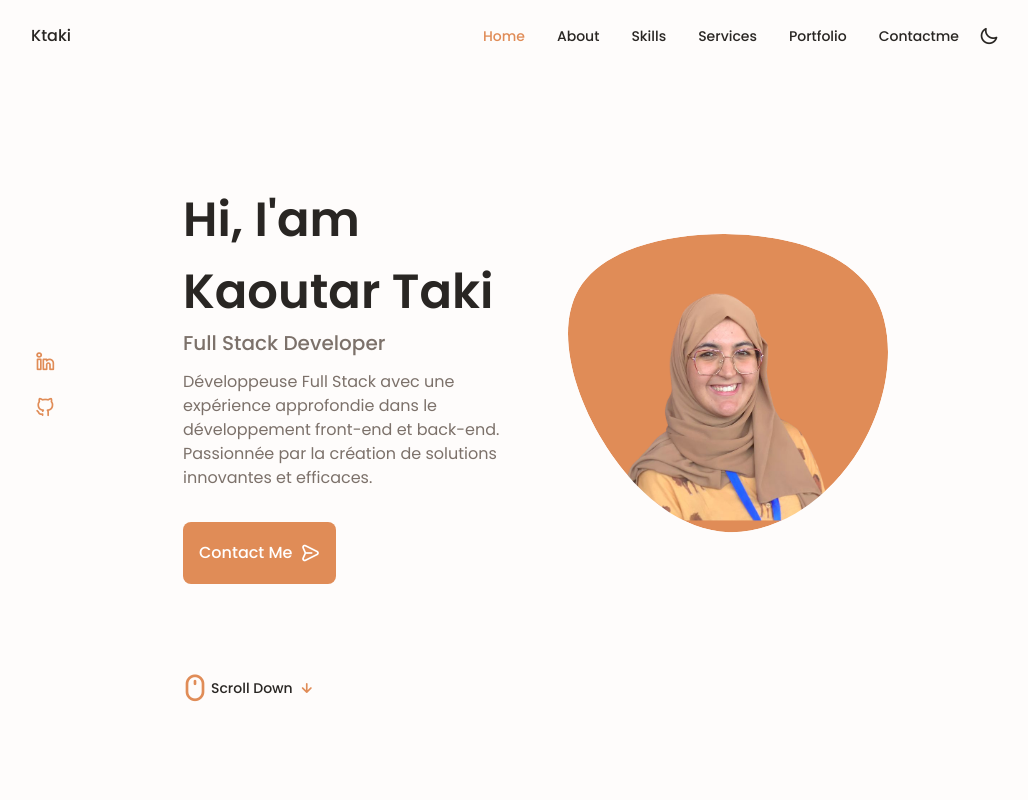
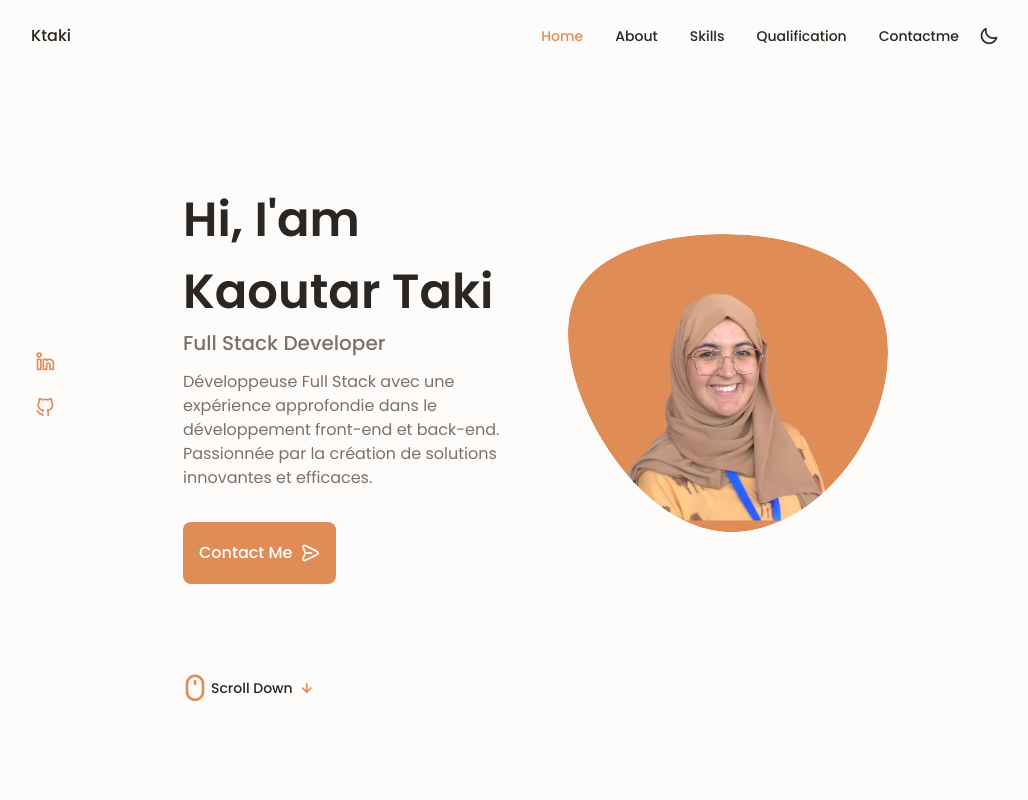
Before and after one commit to Kaoutar-Taki/Portfolio, a React (Vite) app in the folder portfolioReactTsTailwind/: page / in a window 1280 px wide. Shown: the top 800 px of the page, without its empty margins (125-1153 px from the left). Built offline with nearby package versions, Linux system fonts and the light colour scheme.

Commit message:
Update Header component navigation links to replace Services and Portfolio with Qualification

```diff
--- a/portfolioReactTsTailwind/src/components/Header.tsx
+++ b/portfolioReactTsTailwind/src/components/Header.tsx
@@ -24,13 +24,9 @@ const Header = () => {
                 </a>
               </li>
               <li className="nav__item">
-                <a href="#services" className="nav__link">
-                  <i className="uil uil-briefcase-alt nav__icon"></i> Services
-                </a>
-              </li>
-              <li className="nav__item">
-                <a href="#portfolio" className="nav__link">
-                  <i className="uil uil-scenery nav__icon"></i> Portfolio
+                <a href="#qualification" className="nav__link">
+                  <i className="uil uil-briefcase-alt nav__icon"></i>
+                  Qualification
                 </a>
               </li>
               <li className="nav__item">
```
